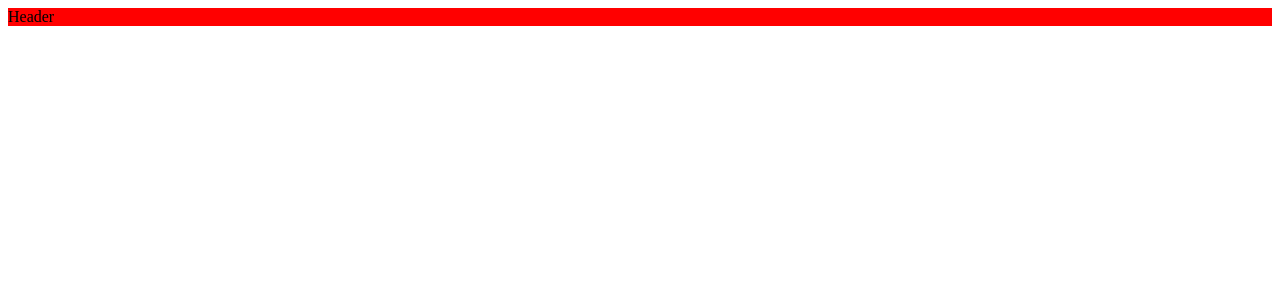
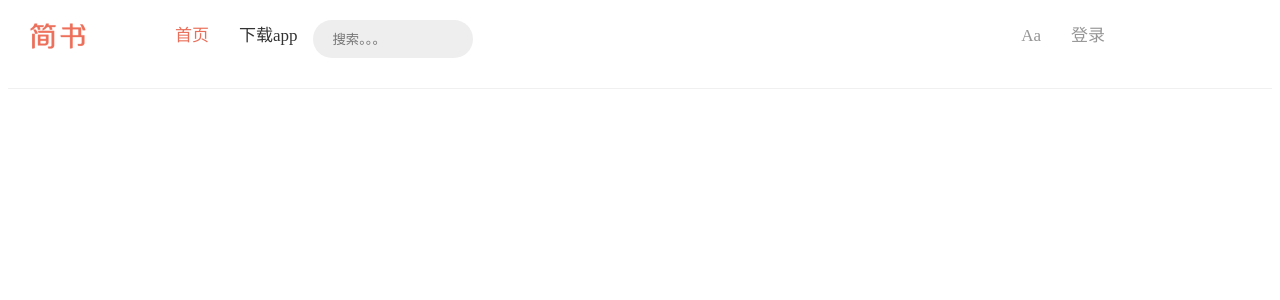
Before and after one commit to jingdd-boop/react-note, a React (Create React App) app in the folder jianshubook/: page / in a window 1280 px wide. Shown: the top 300 px of the page. Built offline with nearby package versions, Linux system fonts and the light colour scheme.

Commit message:
header组件(1)

```diff
--- a/jianshubook/src/common/header/index.js
+++ b/jianshubook/src/common/header/index.js
@@ -1,11 +1,24 @@
 import React, { Component } from 'react';
 import {
-  HeaderWrapper
+  HeaderWrapper,
+  Logo,
+  Nav,
+  NavItem,
+  NavSearch
 } from './style';
 class Header extends Component {
   render() {
     return (
-      <HeaderWrapper>Header</HeaderWrapper>
+      <HeaderWrapper>
+        <Logo />
+        <Nav>
+          <NavItem className="left active">首页</NavItem>
+          <NavItem className="left">下载app</NavItem>
+          <NavItem className="right">登录</NavItem>
+          <NavItem className="right">Aa</NavItem>
+          <NavSearch></NavSearch>
+        </Nav>
+      </HeaderWrapper>
      );
   }
 }
--- a/jianshubook/src/common/header/style.js
+++ b/jianshubook/src/common/header/style.js
@@ -1,6 +1,60 @@
 import styled from 'styled-components';
+import logoPic from '../../statics/js.png';
 
 export const HeaderWrapper = styled.div`
+  position:relative;
   heigth:56px;
-  background:red;
-`
+  border-bottom:1px solid #f0f0f0;
+`;
+
+export const Logo = styled.a.attrs({
+  href:'/'
+})`
+postion:absolute;
+top:0;
+left:0;
+display:block;
+float:left;
+width:100px;
+height:56px;
+background:url(${logoPic});
+background-size:contain;
+`;
+
+export const Nav = styled.div`
+  width:960px;
+  height:80px;
+  margin:0 auto;
+
+`;
+
+export const NavItem = styled.div`
+  line-height:56px;
+  padding:0 15px;
+  font-size:17px;
+  color:#333;
+  &.left{
+    float:left;
+  }
+  &.right{
+    float:right;
+    color:#969696;
+  }
+  &.active{
+    color:#ea6f5a;
+  }
+`;
+
+export const NavSearch = styled.input.attrs({
+  placeholder:'搜索。。。'
+})`
+  width:160px;
+  height:38px;
+  border:none;
+  outline:none;
+  margin-top:12px;
+  padding: 0 20px;
+  box-sizing:border-box;
+  border-radius:19px;
+  background:#eee;
+`;
```
Also changed, not shown: jianshubook/src/statics/js.png (added).
